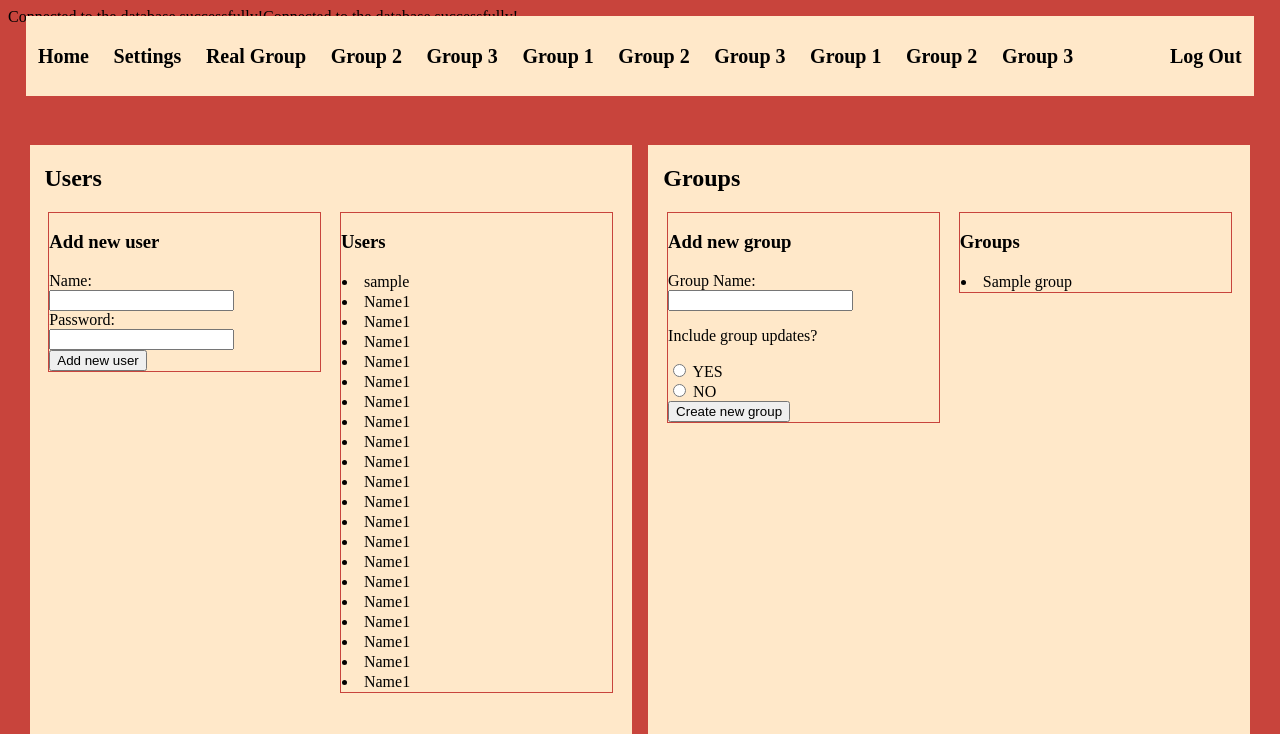
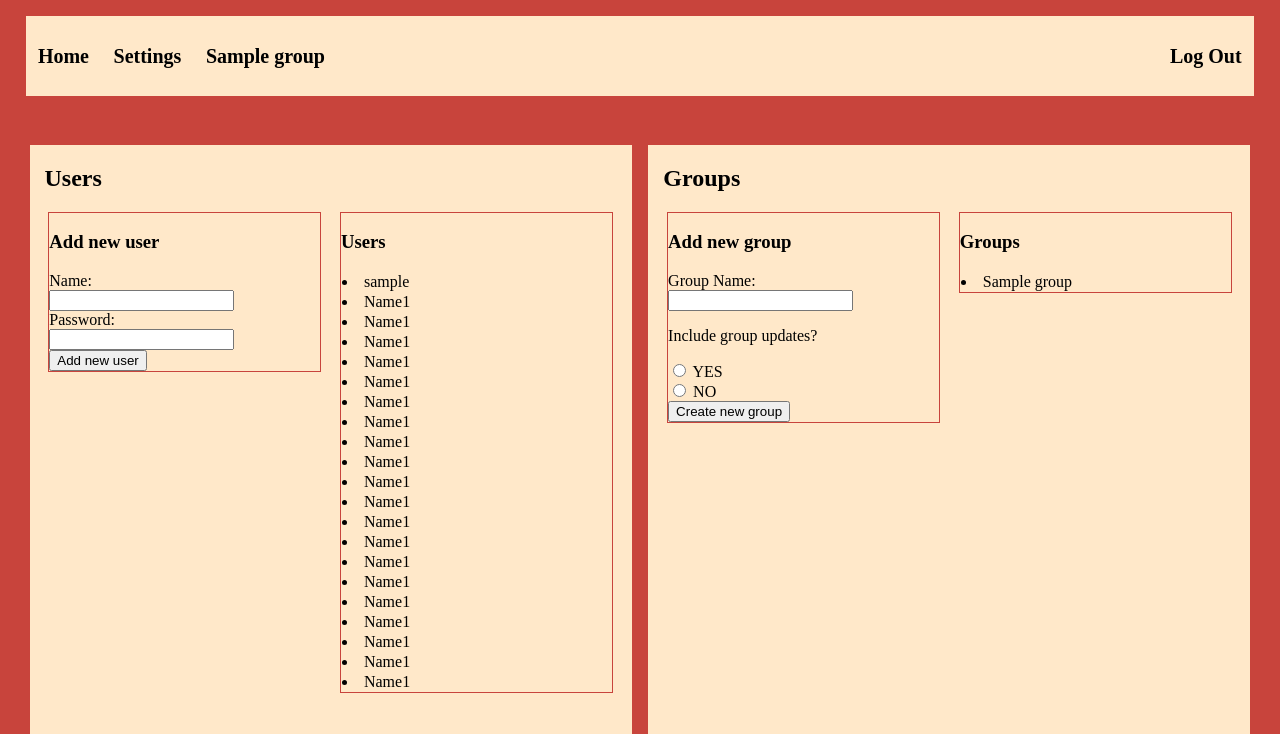
Before and after one commit to ZuzanaOsobova/BP-old, a PHP site: page /settings.php in a window 1280 px wide. Shown: the top 734 px of the page. Run offline with PHP 8.4, Linux system fonts and the light colour scheme; the visitor is signed in with stand-in values (Sample User, id 1); tables that the repository leaves empty hold one stand-in row (values such as "Sample post").

Commit message:
header showing only groups the user is part of, in case of admin, showing settings as well, supressed session_start() error messages with @

```diff
--- a/database_connection.inc.php
+++ b/database_connection.inc.php
@@ -4,5 +4,4 @@ $db = new PDO('mysql:host=localhost;dbname=flabbergasted;charset=utf8', 'admin',
 
 //vyhazuje výjimky v případě neplatného SQL výrazu
 $db->setAttribute(PDO::ATTR_ERRMODE, PDO::ERRMODE_EXCEPTION);
-echo 'Connected to the database successfully!';
 ?>
--- a/header.inc.php
+++ b/header.inc.php
@@ -1,4 +1,7 @@
 <?php
+
+include "user_required.inc.php";
+include "database_connection.inc.php";
 
 /* TODO LIST
 - výpis všech skupin
@@ -6,6 +9,8 @@
 - logout tlačítko
 -
  *  */
+
+$user_id = @$_SESSION['user_id'];
 
 ?>
 <!DOCTYPE html>
@@ -70,16 +75,33 @@
 <body>
 <header>
     <a href="index.php">Home</a>
-    <a href="settings.php">Settings</a>
-    <a href="group.php">Real Group</a>
-    <a href="#">Group 2</a>
-    <a href="#">Group 3</a>
-    <a href="#">Group 1</a>
-    <a href="#">Group 2</a>
-    <a href="#">Group 3</a>
-    <a href="#">Group 1</a>
-    <a href="#">Group 2</a>
-    <a href="#">Group 3</a>
+    <?php
+
+    if ($user_id == 1){
+        echo "<a href='settings.php'>Settings</a>";
+    }
+
+
+    $query = $db ->prepare("SELECT groups.group_id, groups.group_name
+FROM groups
+    JOIN rel_user_group ON rel_user_group.group_id = groups.group_id
+WHERE rel_user_group.user_id = ?");
+    $query->execute([$user_id]);
+    $groups = $query ->fetchAll(PDO::FETCH_ASSOC);
+
+
+    if(!empty($groups)){
+        foreach ($groups as $group){
+            $group_name = $group['group_name'];
+            $group_id = $group['group_id'];
+
+            echo "<a href='group.php?group_id=$group_id'> $group_name</a>";
+        }
+    }
+
+    ?>
+
+
     <a href="logout.php" id="logout">Log Out</a>
 
 </header>
--- a/login.php
+++ b/login.php
@@ -1,5 +1,5 @@
 <?php
-session_start();
+@session_start();
 require "database_connection.inc.php";
 
 //database check
--- a/settings.php
+++ b/settings.php
@@ -4,6 +4,11 @@ include "user_required.inc.php";
 include "database_connection.inc.php";
 
 $user_id = @$_SESSION['user_id'];
+
+//Is User admin
+if ($user_id != 1){
+    header('Location: index.php');
+}
 
 //Making new user
 if (!empty($_POST)){
@@ -33,6 +38,9 @@ if (!empty($_POST)){
             header('Location:settings.php');
         }
     }
+
+
+
 
     if (isset($_POST['group_name'])){
         $group_name = htmlspecialchars(trim($_POST['group_name']));
--- a/user_required.inc.php
+++ b/user_required.inc.php
@@ -1,6 +1,6 @@
 <?php
 include "database_connection.inc.php";
-session_start();
+@session_start();
 
 if(!isset($_SESSION["user_id"])){
     //uživatel není přihlášen => přesměrujeme ho na přihlašovací stránku
```
